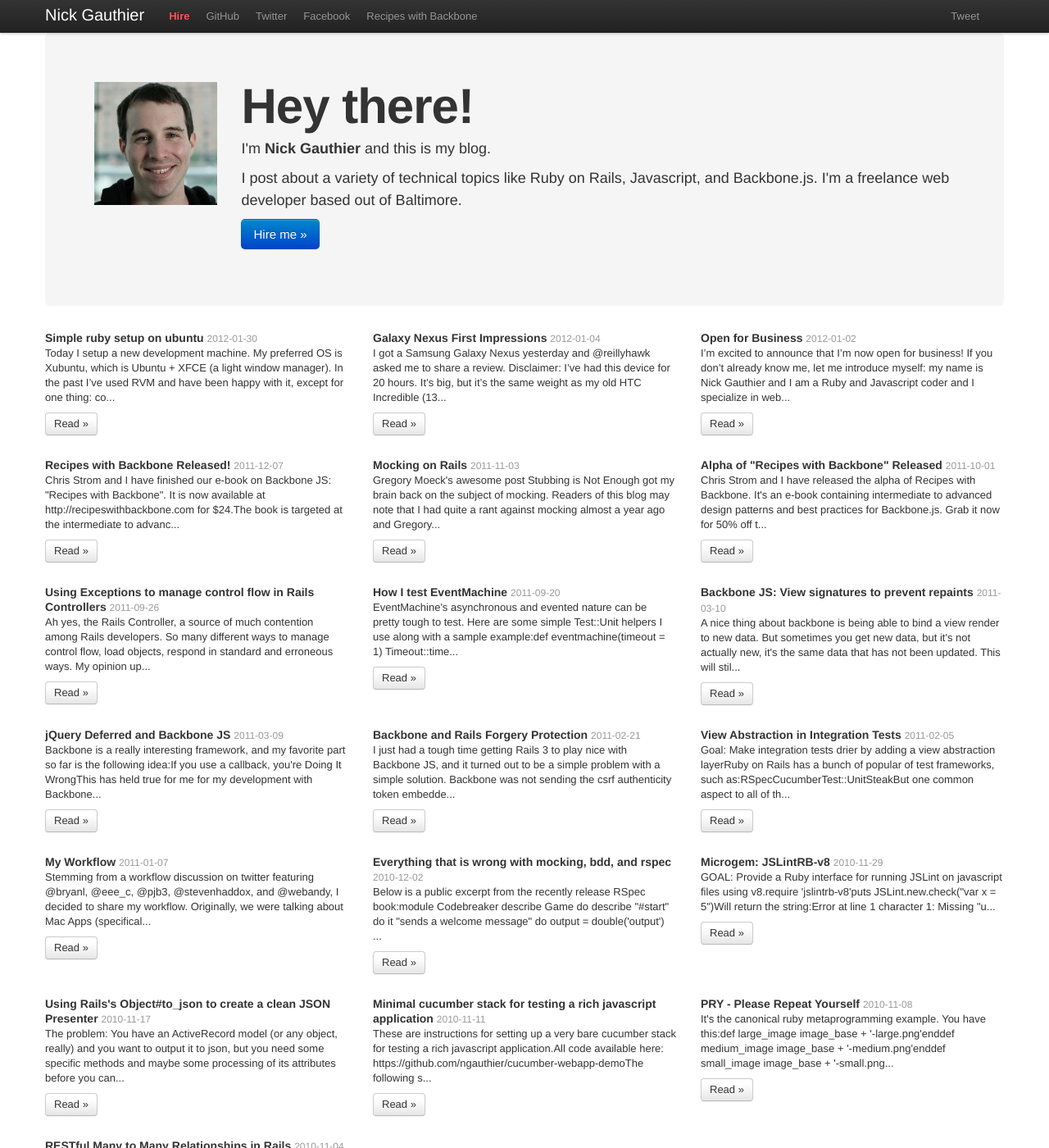
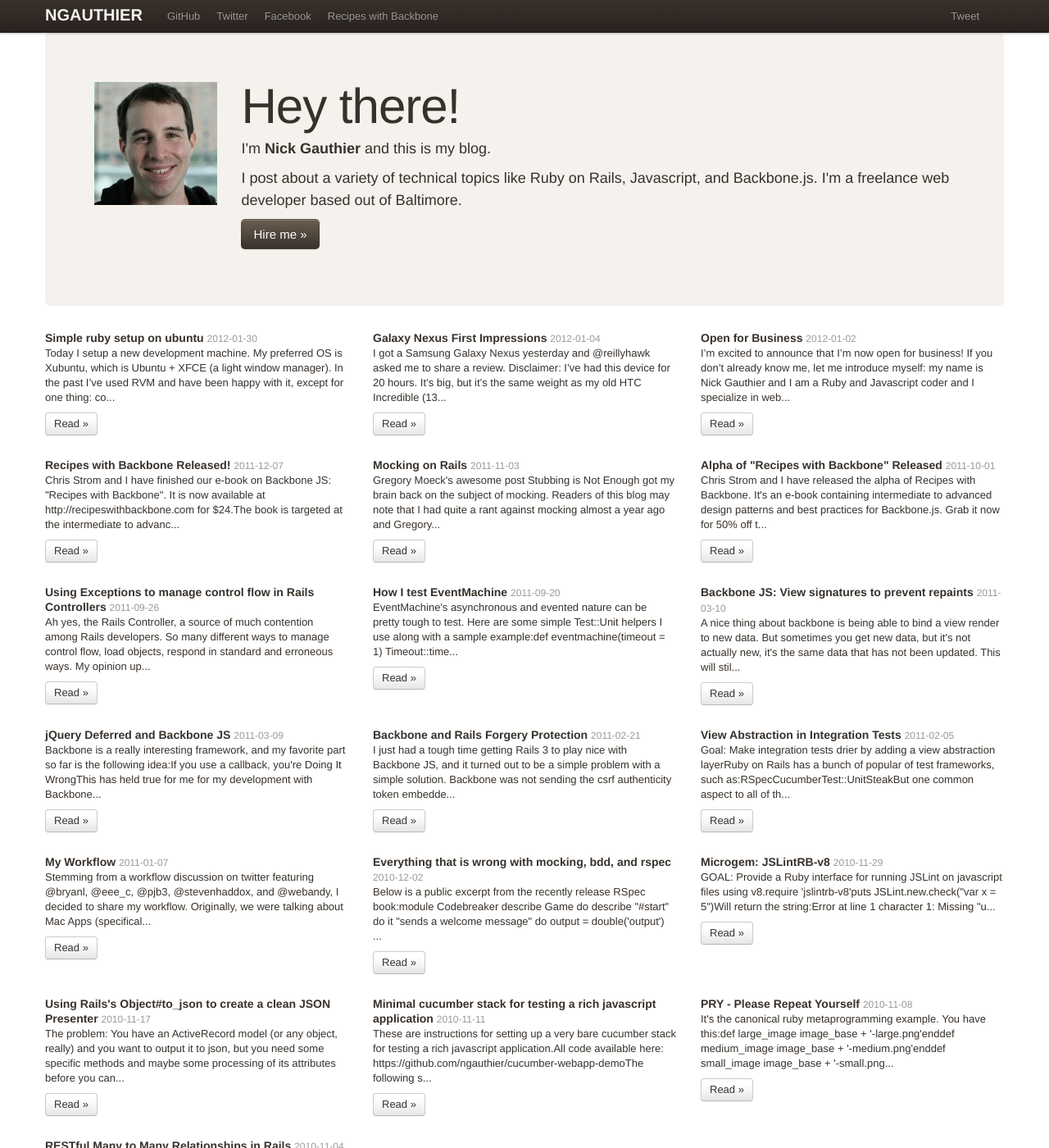
Before and after one commit to ngauthier/ngauthier.github.com, a Jekyll site: the page built from index.html, in a window 1280 px wide and 1400 px high. Shown: the whole window at 82% size. Built offline with Jekyll 4.4.1, drawn with Linux system fonts in a browser that asks for light colours; comment, search, counter and statistics services are not loaded.

Commit message:
brown and arimo

```diff
--- a/_layouts/default.html
+++ b/_layouts/default.html
@@ -11,6 +11,8 @@
     <link href="/stylesheets/bootstrap.min.css" type="text/css" rel="stylesheet" />
     <link href="/stylesheets/bootstrap-responsive.min.css" type="text/css" rel="stylesheet" />
     <link href="/stylesheets/ngauthier.css" type="text/css" rel="stylesheet" />
+    <link href='http://fonts.googleapis.com/css?family=Arimo:400,700,400italic,700italic' rel='stylesheet' type='text/css'>
+
     <script type="text/javascript" src="/javascripts/jquery-1.7.1.min.js"></script>
     <script type="text/javascript" src="/javascripts/prettify.js"></script>
     <script type="text/javascript" src="/javascripts/bootstrap.min.js"></script>
@@ -44,10 +46,9 @@
             <span class="icon-bar"></span>
             <span class="icon-bar"></span>
           </a>
-          <a href='/' class='brand'>Nick Gauthier</a>
+          <a href='/' class='brand'>NGAUTHIER</a>
           <div class='nav-collapse'>
             <ul class='nav'>
-              <li><a href='/2012/01/open-for-business.html' class='hire'>Hire</a></li>
               <li><a href='http://github.com/ngauthier'>GitHub</a></li>
               <li><a href='http://twitter.com/ngauthier'>Twitter</a></li>
               <li><a href='http://facebook.com/ngauthier'>Facebook</a></li>
--- a/stylesheets/ngauthier.css
+++ b/stylesheets/ngauthier.css
@@ -1,9 +1,70 @@
+body, h1, h2, h3, h4, h5, h6, h1 a {
+  color: #38312b;
+}
+
+h1 a:hover {
+  color: #574c43;
+}
+
+.navbar .brand {
+  color: #f5f1ed;
+}
+
+.navbar .brand, h1, h2, h3 {
+  font-family: Arimo,"Helvetica Neue",Helvetica,Arial,sans-serif;
+  text-transform: uppercase;
+  font-weight: normal;
+}
+
+.navbar .brand {
+  font-weight: bold;
+}
+
+.navbar-inner {
+  background-color: #6a5e50;
+  background-image: -moz-linear-gradient(top, #38312b, #28211e);
+  background-image: -ms-linear-gradient(top, #38312b, #28211e);
+  background-image: -webkit-gradient(linear, 0 0, 0 100%, from(#38312b), to(#28211e));
+  background-image: -webkit-linear-gradient(top, #38312b, #28211e);
+  background-image: -o-linear-gradient(top, #38312b, #28211e);
+  background-image: linear-gradient(top, #38312b, #28211e);
+  filter: progid:DXImageTransform.Microsoft.gradient(startColorstr='#38312b', endColorstr='#28211e', GradientType=0);
+}
+
+.btn-primary {
+  background-color: #6a5e50;
+  background-image: -moz-linear-gradient(top, #6a5e50, #38312b);
+  background-image: -ms-linear-gradient(top, #6a5e50, #38312b);
+  background-image: -webkit-gradient(linear, 0 0, 0 100%, from(#6a5e50), to(#38312b));
+  background-image: -webkit-linear-gradient(top, #6a5e50, #38312b);
+  background-image: -o-linear-gradient(top, #6a5e50, #38312b);
+  background-image: linear-gradient(top, #6a5e50, #38312b);
+  filter: progid:DXImageTransform.Microsoft.gradient(startColorstr='#6a5e50', endColorstr='#38312b', GradientType=0);
+  border-color: #38312b #38312b #002a80;
+  border-color: rgba(0, 0, 0, 0.1) rgba(0, 0, 0, 0.1) rgba(0, 0, 0, 0.25);
+  filter: progid:DXImageTransform.Microsoft.gradient(enabled = false);
+}
+.btn-primary:hover,
+.btn-primary:active,
+.btn-primary.active,
+.btn-primary.disabled,
+.btn-primary[disabled] {
+  background-color: #38312b;
+}
+.btn-primary:active, .btn-primary.active {
+  background-color: #2e2823;
+}
 
 .posts .row {
   margin-bottom: 18px;
 }
 
+.hero-unit {
+  background-color: #f5f1ed;
+}
+
 .hero-unit h1 {
+  text-transform: none;
   margin-bottom: 8px;
 }
 
@@ -21,11 +82,6 @@ ol li, ul li {
 }
 
 .comments .comment .author {
-  font-weight: bold;
-}
-
-ul.nav a.hire {
-  color: #f55;
   font-weight: bold;
 }
 
```
